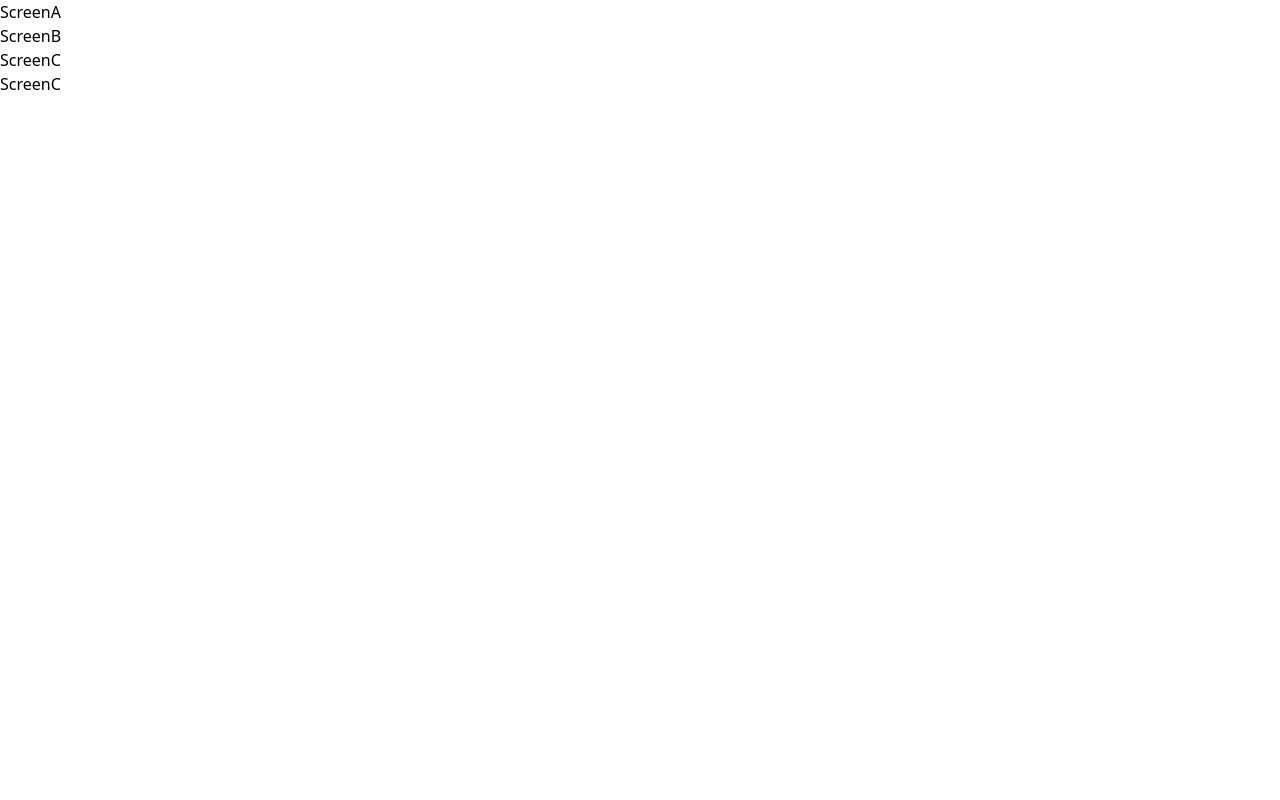
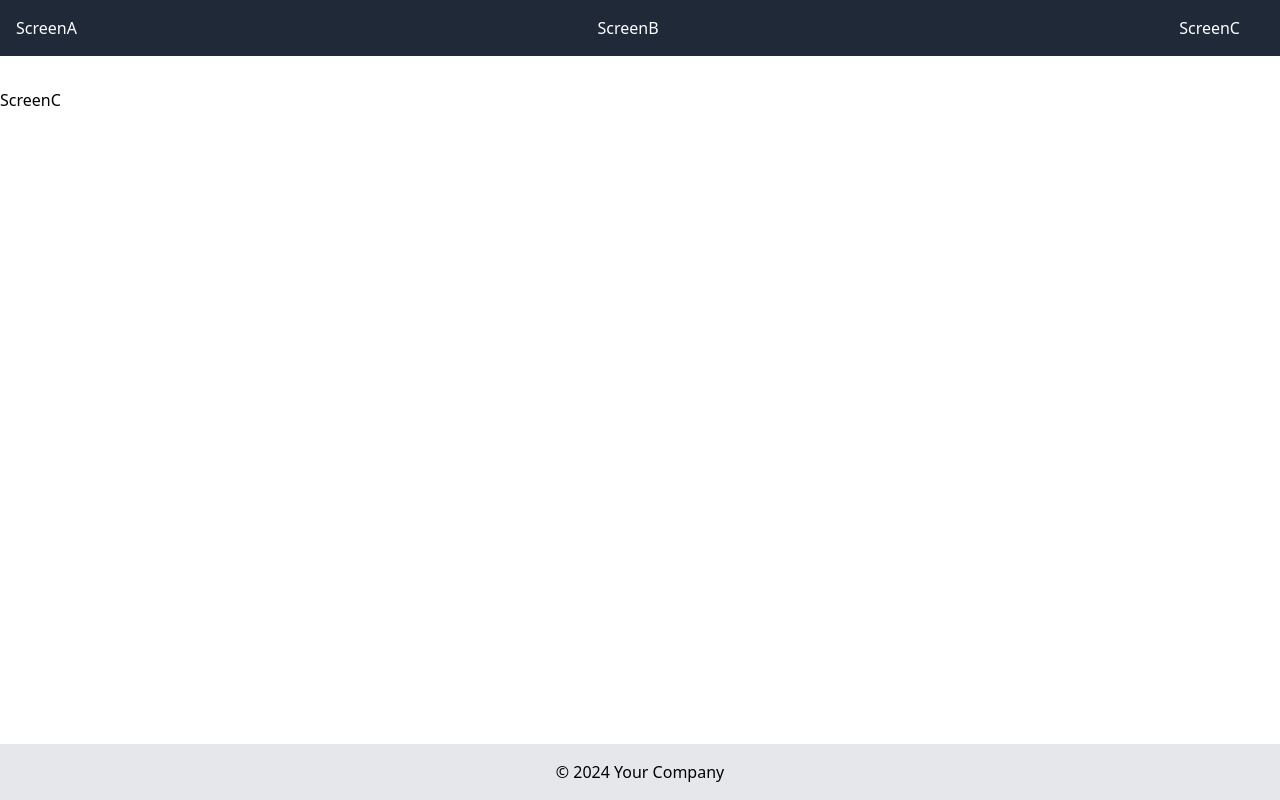
Before and after one commit to ENDOTAKUMI/ENDOTAKUMI.github.io, a React (Vite) app: page /c in a window 1280 px wide. Built offline with nearby package versions, Linux system fonts and the light colour scheme.

Commit message:
UI: Navigation design

```diff
--- a/src/App.jsx
+++ b/src/App.jsx
@@ -3,17 +3,21 @@ import Navigation from './components/Navigation';
 import ScreenA from './components/ScreenA';
 import ScreenB from './components/ScreenB';
 import ScreenC from './components/ScreenC';
+import Footer from './components/Footer';
 
 function App() {
   return (
     <BrowserRouter>
       <Navigation />
+      <div className="container mx-auto mt-8">
         <Routes>
           <Route path="/" element={<ScreenA />} />
           <Route path="/a" element={<ScreenA />} />
           <Route path="/b" element={<ScreenB />} />
           <Route path="/c" element={<ScreenC />} />
         </Routes>
+      </div>
+      <Footer />
     </BrowserRouter>
   );
 }
--- a/src/components/Footer.jsx
+++ b/src/components/Footer.jsx
@@ -2,8 +2,8 @@ import React from 'react';
 
 const Footer = () => {
   return (
-    <footer className="bg-gray-200 p-4 mt-8">
-      <p className="text-center text-gray-600">フッターのコンテンツ</p>
+    <footer className="bg-gray-200 text-center p-4 absolute bottom-0 w-full">
+      <p>© 2024 Your Company</p>
     </footer>
   );
 };
--- a/src/components/Navigation.jsx
+++ b/src/components/Navigation.jsx
@@ -3,16 +3,22 @@ import { Link } from 'react-router-dom';
 
 const Navigation = (props) => {
   return (
-    <nav>
-      <ul>
-        <li>
-          <Link to="/a">ScreenA</Link>
+    <nav className="bg-gray-800 p-4">
+      <ul className="flex justify-between">
+        <li className="mr-6">
+          <Link to="/a" className="text-white hover:text-gray-300">
+            ScreenA
+          </Link>
         </li>
-        <li>
-          <Link to="/b">ScreenB</Link>
+        <li className="mr-6">
+          <Link to="/b" className="text-white hover:text-gray-300">
+            ScreenB
+          </Link>
         </li>
-        <li>
-          <Link to="/c">ScreenC</Link>
+        <li className="mr-6">
+          <Link to="/c" className="text-white hover:text-gray-300">
+            ScreenC
+          </Link>
         </li>
       </ul>
     </nav>
```
Lines whose indentation alone changed are shown as unchanged.
